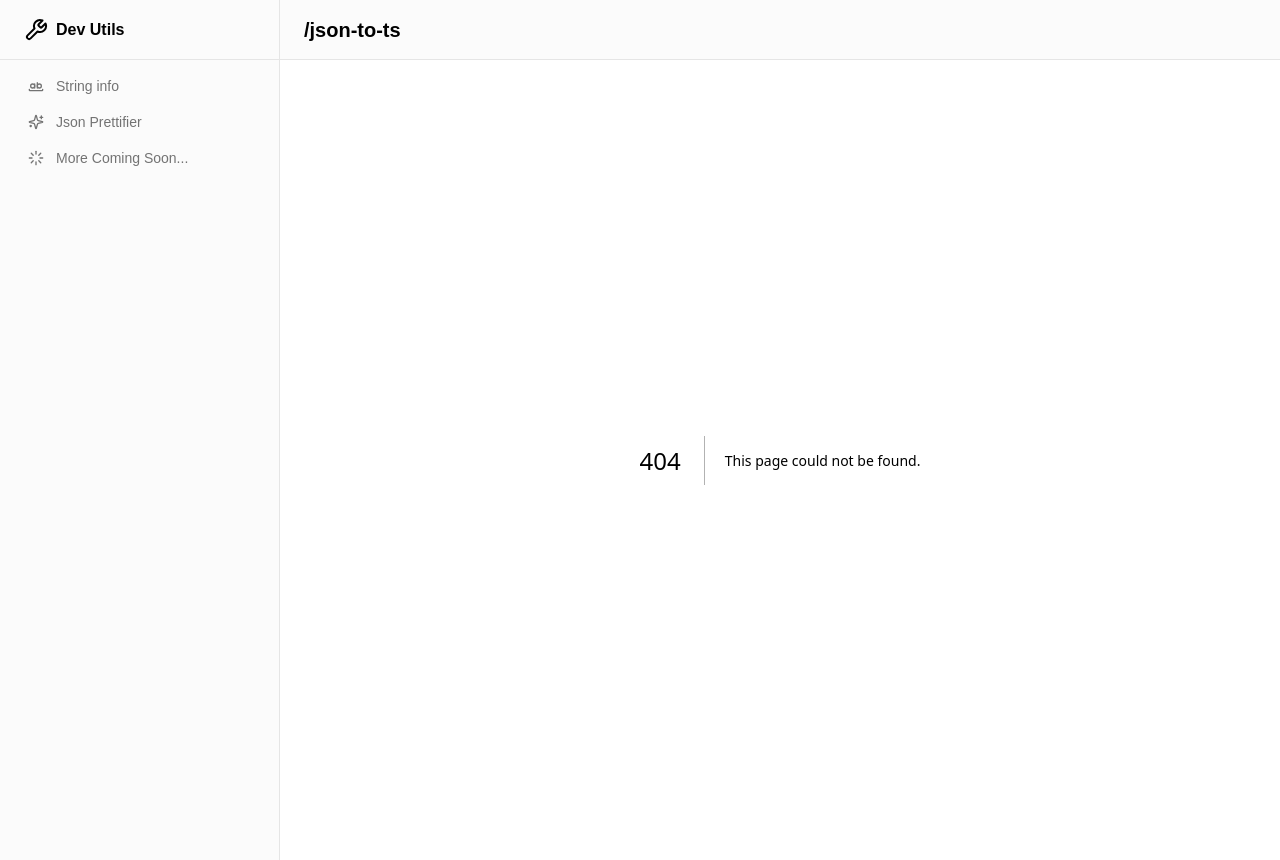
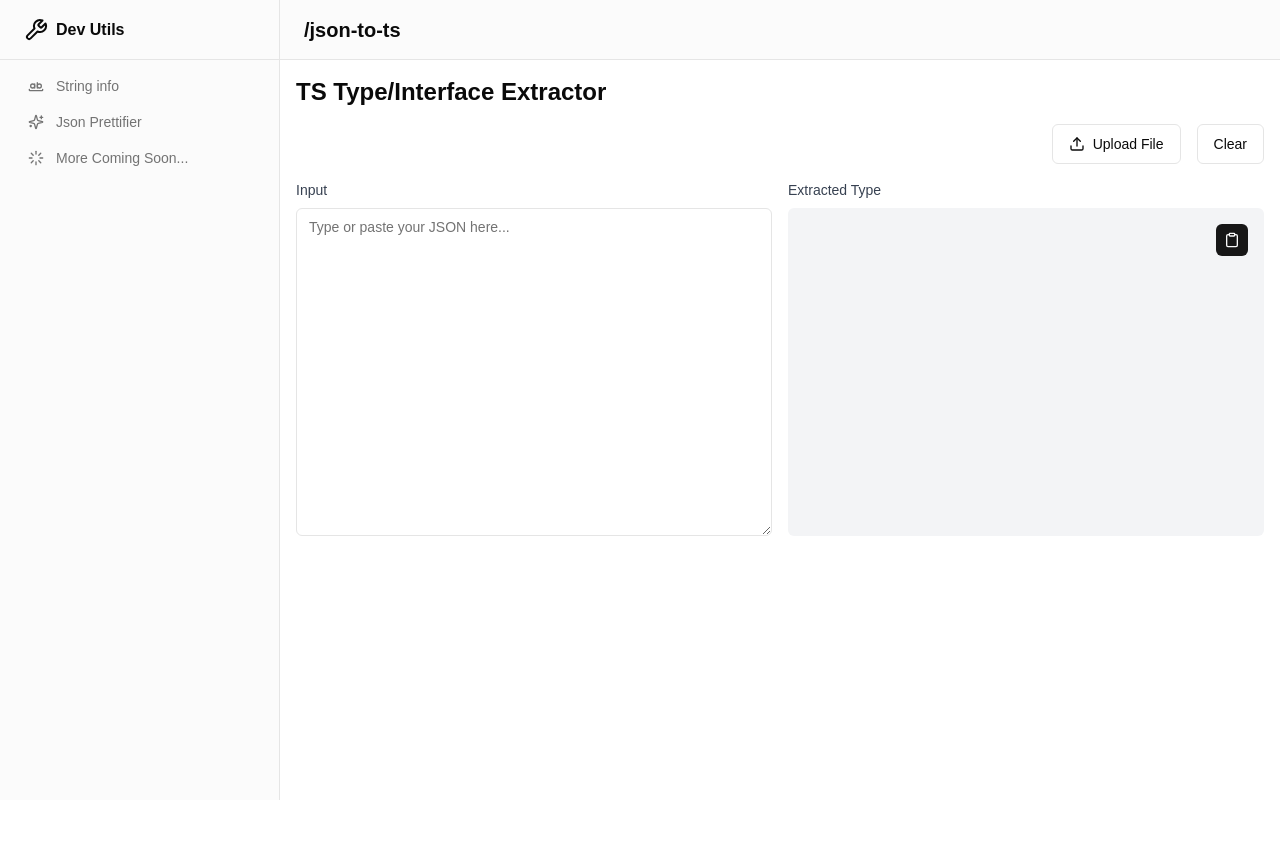
Before and after one commit to AV3RG/dev-utils, a Next.js app: page /json-to-ts in a window 1280 px wide. Before the commit this address had no page. After the commit the page ends 800 px from the top, so only its background shows below. Built offline with nearby package versions, Linux system fonts and the light colour scheme.

Commit message:
feat(json-to-ts): initial

```diff
--- /dev/null
+++ b/src/app/json-to-ts/page.tsx
@@ -0,0 +1,130 @@
+'use client'
+
+import React, {useState, useEffect, useCallback} from 'react'
+import { Textarea } from "@/components/shadcn/ui/textarea"
+import { Alert, AlertDescription } from "@/components/shadcn/ui/alert"
+import {AlertCircle, Clipboard, Upload} from "lucide-react"
+import { Button } from "@/components/shadcn/ui/button"
+import debounce from 'lodash.debounce'
+
+//TODO: Option to select between interfaces and types
+//TODO: Option to select between single or multiple types
+//TODO: Option to select between readonly or mutable types
+//TODO: Option to select between optional or required types
+//TODO: Handle multiple types in a single array (e.g. [1, "string", true])
+
+export default function JsonToTs() {
+    const [input, setInput] = useState('')
+    const [output, setOutput] = useState('')
+    const [error, setError] = useState('')
+
+    // eslint-disable-next-line @typescript-eslint/no-explicit-any
+    const convertJsonToTs = (obj: any, indent = 0): string => {
+        if (Array.isArray(obj)) {
+            const itemType = obj.length > 0 ? convertJsonToTs(obj[0]) : 'any'
+            return `Array<${itemType}>`
+        } else if (typeof obj === 'object' && obj !== null) {
+            let output = '{\n'
+            for (const [key, value] of Object.entries(obj)) {
+                output += `${'  '.repeat(indent + 1)}${key}: ${convertJsonToTs(value, indent + 1)};\n`
+            }
+            output += `${'  '.repeat(indent)}}`
+            return output
+        } else {
+            return typeof obj
+        }
+    }
+
+    // eslint-disable-next-line react-hooks/exhaustive-deps
+    const handleConvert = useCallback(debounce(() => {
+        try {
+            const jsonObj = JSON.parse(input)
+            const tsType = `type GeneratedType = ${convertJsonToTs(jsonObj)}`
+            setOutput(tsType)
+            setError('')
+        } catch (err) {
+            setError('Invalid JSON input. Please check your JSON and try again.')
+            setOutput('')
+            console.error('Error while converting JSON to TS:', err)
+        }
+    }), [convertJsonToTs, input])
+
+    const handleInputChange = (e: React.ChangeEvent<HTMLTextAreaElement>) => {
+        const value = e.target.value
+        setInput(value)
+    }
+
+    useEffect(() => {
+        if (input) {
+            handleConvert()
+        }
+    }, [handleConvert, input])
+
+    useEffect(() => {
+        console.log(input, output, error)
+    }, [input, output, error]);
+
+    return (
+        <div className="container mx-auto p-4">
+            <div className="flex justify-between items-center mb-4">
+                <h1 className="text-2xl font-bold">TS Type/Interface Extractor</h1>
+            </div>
+            <div className="flex items-center justify-between mb-4">
+                <div>
+                    {error && (
+                        <Alert variant="destructive" className={"p-2 flex items-center justify-center [&>svg]:absolute [&>svg]:left-3 [&>svg]:top-2"}>
+                            <AlertCircle className="h-4 w-4" />
+                            <AlertDescription>{error}</AlertDescription>
+                        </Alert>
+                    )}
+                </div>
+                <div className={"flex items-center justify-end gap-x-4"}>
+                    <Button variant="outline" onClick={() => document.getElementById('file-upload')?.click()}>
+                        <Upload className="mr-2 h-4 w-4"/> Upload File
+                    </Button>
+                    <input
+                        id="file-upload"
+                        type="file"
+                        onChange={() => {}}
+                        className="hidden"
+                        accept=".*/*"
+                    />
+                    <Button variant="outline" onClick={() => setInput("")}>Clear</Button>
+                </div>
+            </div>
+            <div className="grid grid-cols-1 md:grid-cols-2 gap-4">
+                <div>
+                    <label htmlFor="json-input" className="block text-sm font-medium text-gray-700 mb-2">
+                        Input
+                    </label>
+                    <Textarea
+                        id="json-input"
+                        value={input}
+                        onChange={handleInputChange}
+                        placeholder="Type or paste your JSON here..."
+                        className="min-h-[300px] h-full"
+                    />
+                </div>
+                <div>
+                    <h2 className="text-sm font-medium text-gray-700 mb-2">Extracted Type</h2>
+                    <pre className="bg-gray-100 p-4 rounded-md overflow-auto h-full min-h-[300px] relative">
+                            <Button
+                                className={"absolute right-4 top-4 p-2 w-fit h-fit"}
+                                size={"icon"}
+                                onClick={async () => {
+                                    try {
+                                        await navigator.clipboard.writeText(output)
+                                    } catch (e) {
+                                        console.error("Error while copying to clipboard:", e)
+                                    }
+                                }}
+                            >
+                                <Clipboard className={"h-4 w-4"} />
+                            </Button>
+                            <code>{output}</code>
+                        </pre>
+                </div>
+            </div>
+        </div>
+    )
+}
```
